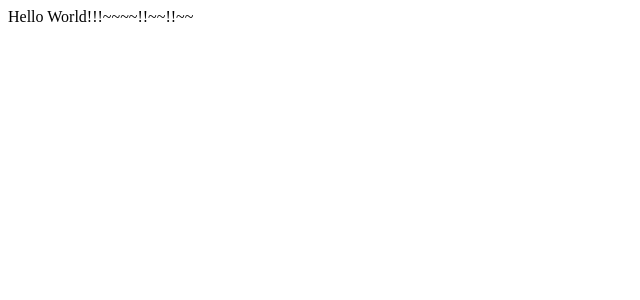
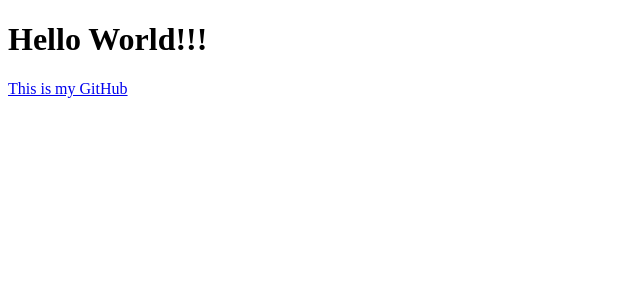
Before and after one commit to ccyccyccy/personal-page, a React (Create React App) app: page / in a window 1280 px wide. Shown: the top 300 px of the page, without its empty margins (0-640 px from the left). Built offline with nearby package versions, Linux system fonts and the light colour scheme.

Commit message:
added link to github page

```diff
--- a/src/App.js
+++ b/src/App.js
@@ -1,8 +1,11 @@
-import React from 'react';
+import React from "react";
 
 function App() {
   return (
-    <div>Hello World!!!~~~~!!~~!!~~</div>
+    <div>
+      <h1>Hello World!!!</h1>
+      <a href="https://github.com/ccyccyccy/">This is my GitHub</a>
+    </div>
   );
 }
 
```
